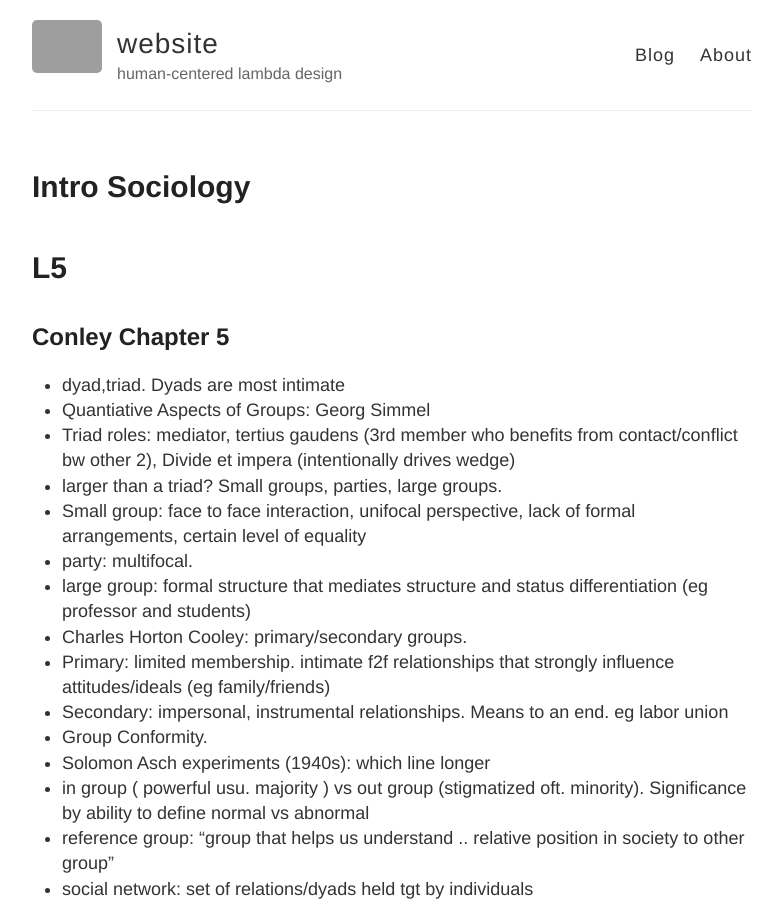
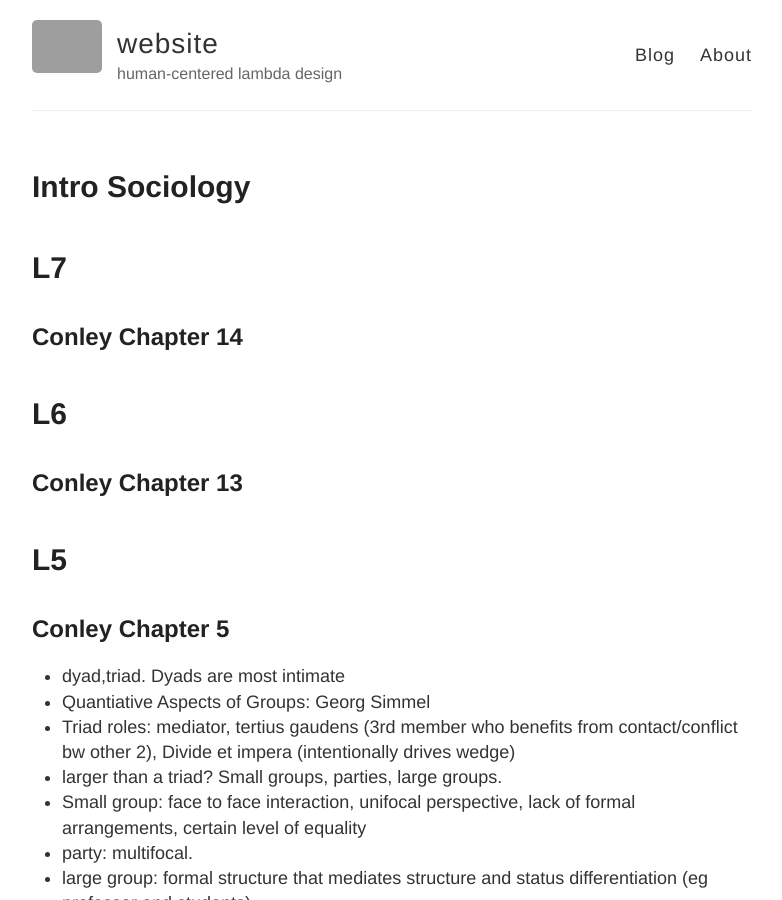
Before and after one commit to RONNCC/ronncc.github, a Jekyll site: the page built from _posts/2019-02-18-intro-sociology.md, in a window 1280 px wide and 900 px high. Shown: the whole window, without its empty margins (248-1030 px from the left). Built offline with Jekyll 4.4.1, drawn with Linux system fonts in a browser that asks for light colours; our own code applies the rules of GitHub Pages for plain Markdown files; comment, search, counter and statistics services are not loaded; grey boxes are pictures that could not be loaded.

Commit message:
Update 2019-02-18-intro-sociology.md

```diff
--- a/_posts/2019-02-18-intro-sociology.md
+++ b/_posts/2019-02-18-intro-sociology.md
@@ -3,6 +3,16 @@ published: true
 categories:
   - Class
 ---
+# L7
+
+## Conley Chapter 14
+
+
+# L6
+
+## Conley Chapter 13
+
+
 # L5
 
 ## Conley Chapter 5
```
